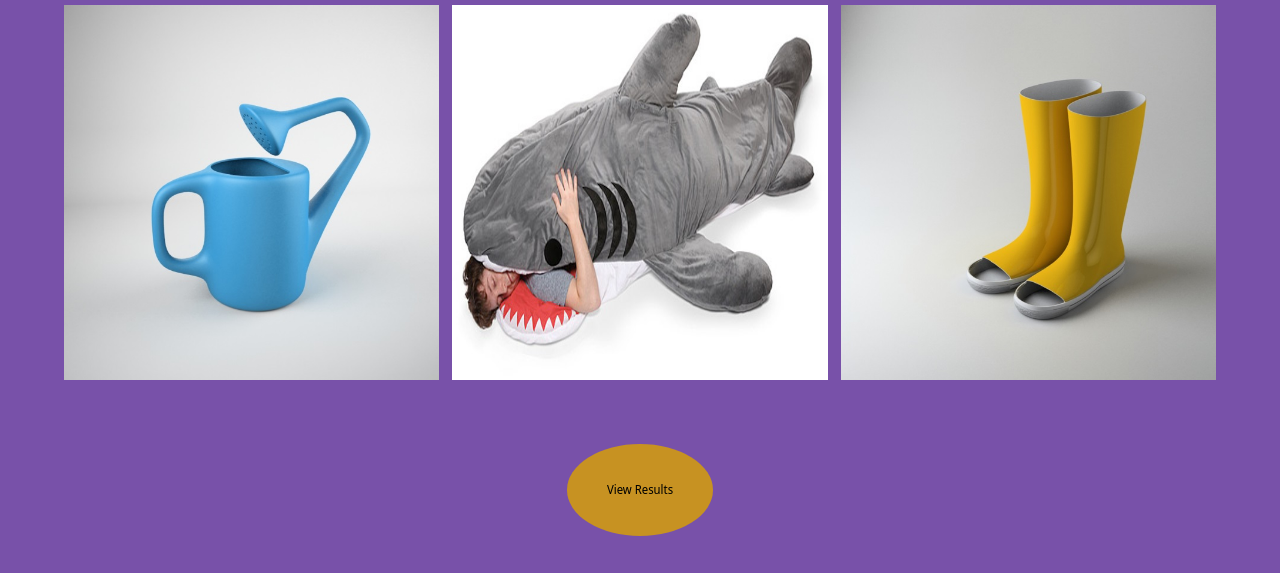
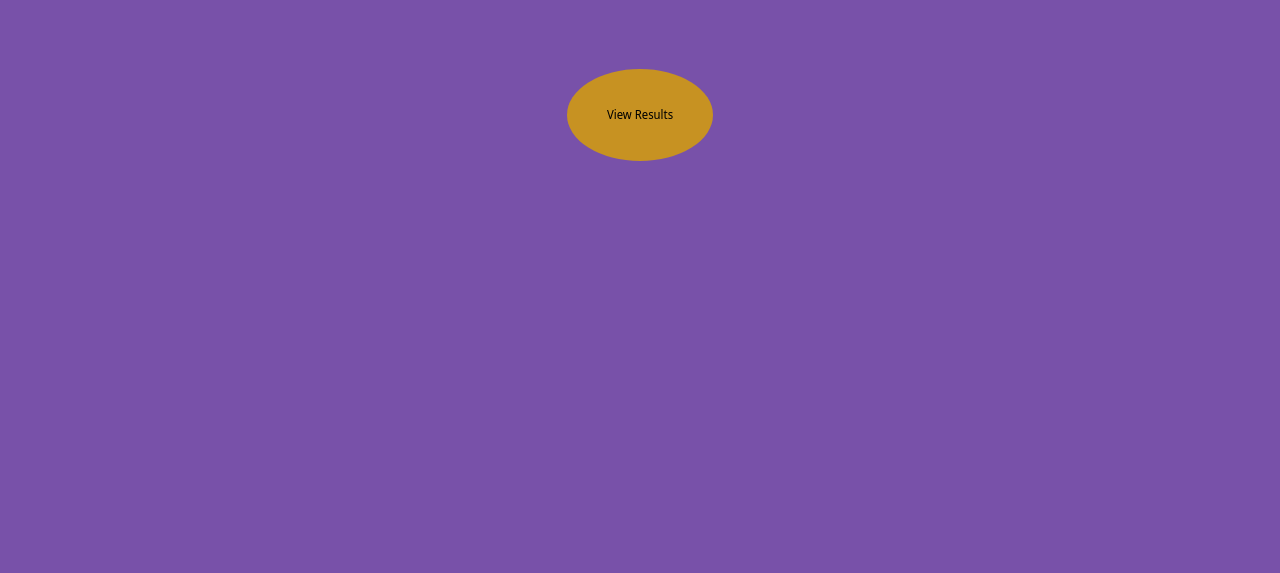
Before and after one commit to JamesBrooks01/bus-mall, a plain HTML site: page index.html in a window 1280 px wide. Shown: the part 107-680 px from the top of the page. Drawn offline with nearby package versions, Linux system fonts and the light colour scheme.

Commit message:
removed hard-coded image elements

```diff
--- a/index.html
+++ b/index.html
@@ -14,9 +14,6 @@
   <main>
 
     <section id="bus-images">
-      <img id="img-one" src="" alt="">
-      <img id="img-two" src="" alt="">
-      <img id="img-three" src="" alt="">
     </section>
 
     <div id="results-button">View Results</div>
```
